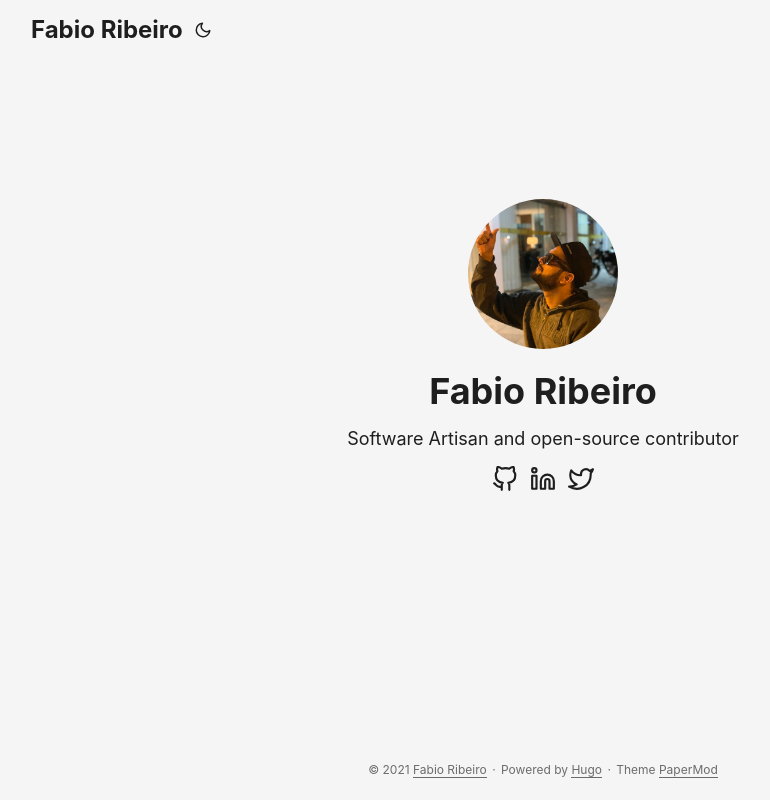
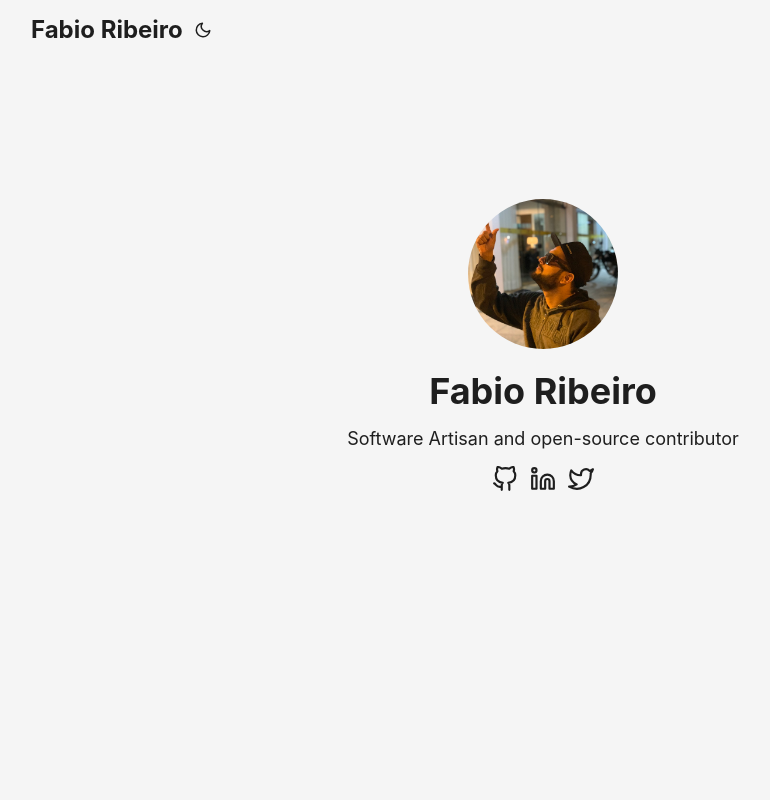
Before and after one commit to faabiosr/faabiosr.github.io, a plain HTML site: page index.html in a window 1280 px wide. Shown: the whole page, without its empty margins (97-867 px from the left). Drawn offline with Linux system fonts and the light colour scheme.

Commit message:
Hidden footer faabiosr/personal-website@45ac83533e81699484e0f098f0e7a957bdb73600

```diff
--- a/index.html
+++ b/index.html
@@ -55,11 +55,6 @@
 </div>
 </div>
 </main><footer class=footer>
-<span>&copy; 2021 <a href=https://fabioribeiro.dev/>Fabio Ribeiro</a></span>
-<span>&#183;</span>
-<span>Powered by <a href=https://gohugo.io/ rel="noopener noreferrer" target=_blank>Hugo</a></span>
-<span>&#183;</span>
-<span>Theme <a href=https://git.io/hugopapermod rel=noopener target=_blank>PaperMod</a></span>
 </footer>
 <a href=#top aria-label="go to top" title="Go to Top (Alt + G)">
 <button class=top-link id=top-link type=button accesskey=g><svg xmlns="http://www.w3.org/2000/svg" viewBox="0 0 12 6" fill="currentcolor"><path d="M12 6H0l6-6z"/></svg>
```
Also changed, not shown: 404.html (+0 -5 lines), categories/index.html (+0 -5 lines), tags/index.html (+0 -5 lines), 1 other file.
